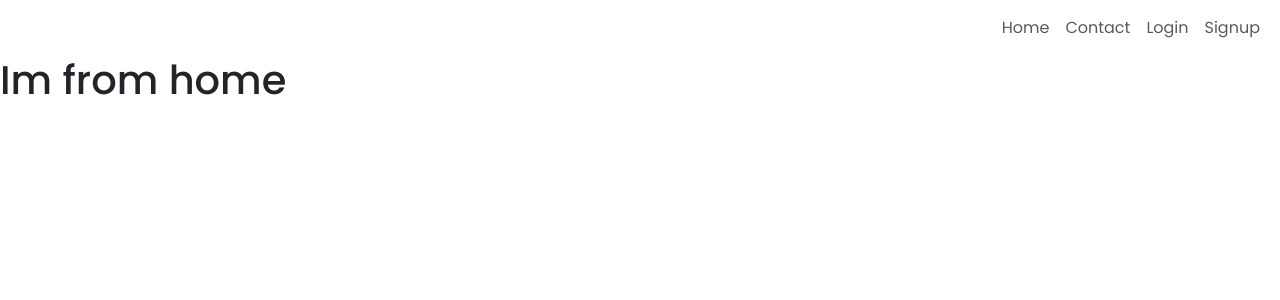
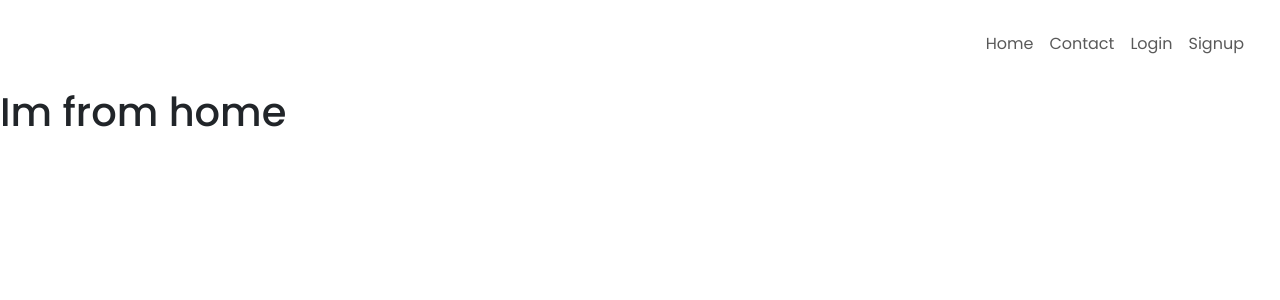
Before and after one commit to aldrin112602/mongodb_crud_frontend, a React (Vite) app: page / in a window 1280 px wide. Shown: the top 300 px of the page. Built offline with nearby package versions, Linux system fonts and the light colour scheme.

Commit message:
Changes:  M src/components/navbar.tsx

```diff
--- a/src/components/navbar.tsx
+++ b/src/components/navbar.tsx
@@ -12,7 +12,7 @@ const Navbar: React.FC<NavBarInterfase> = (props) => {
                     <button className="navbar-toggler" type="button" data-bs-toggle="collapse" data-bs-target="#navbarSupportedContent" aria-controls="navbarSupportedContent" aria-expanded="false" aria-label="Toggle navigation">
                         <span className="navbar-toggler-icon"></span>
                     </button>
-                    <div className="collapse navbar-collapse justify-content-end" id="navbarSupportedContent">
+                    <div className="collapse navbar-collapse justify-content-end p-3" id="navbarSupportedContent">
                         <ul className="navbar-nav mb-2 mb-lg-0">
 
                             {
```
